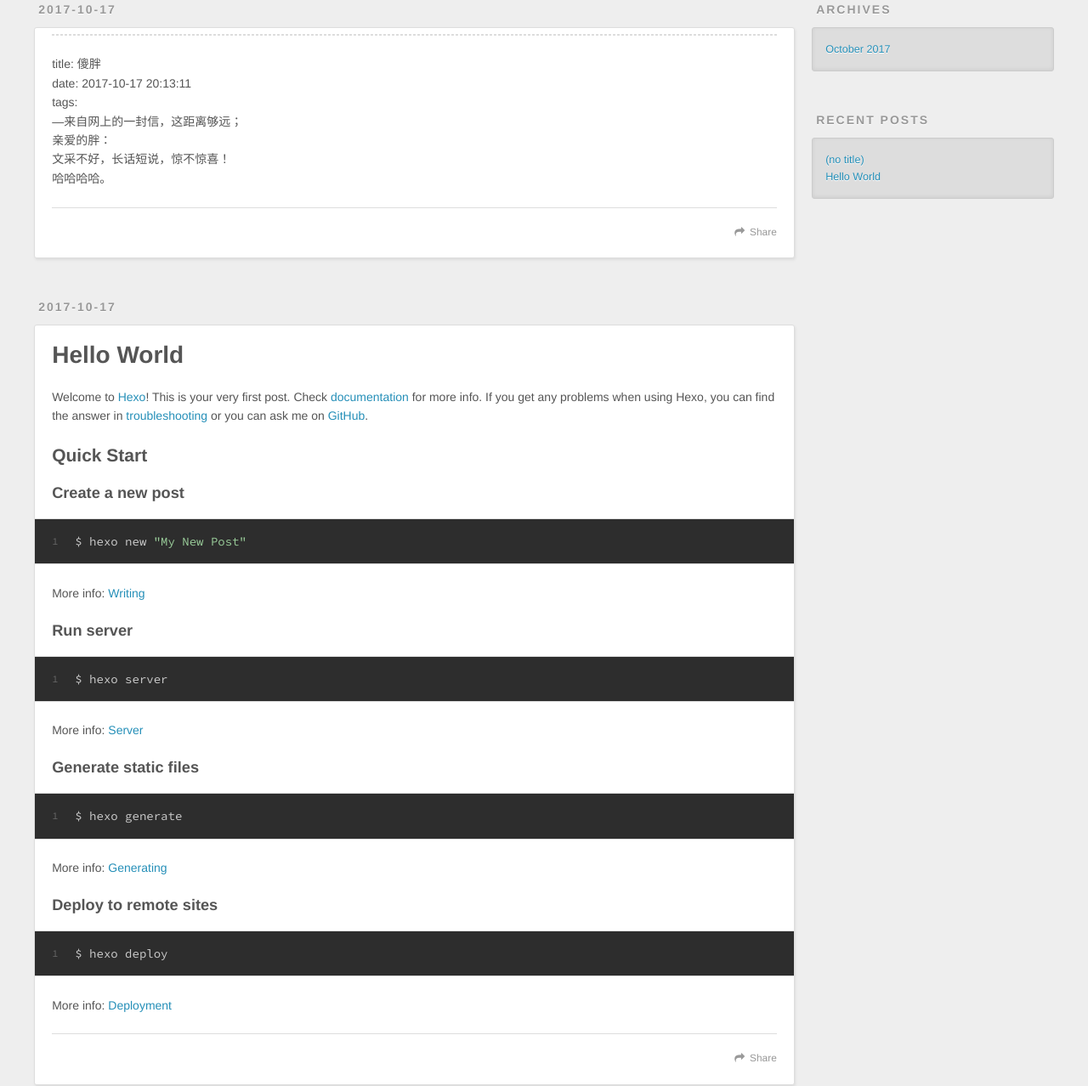
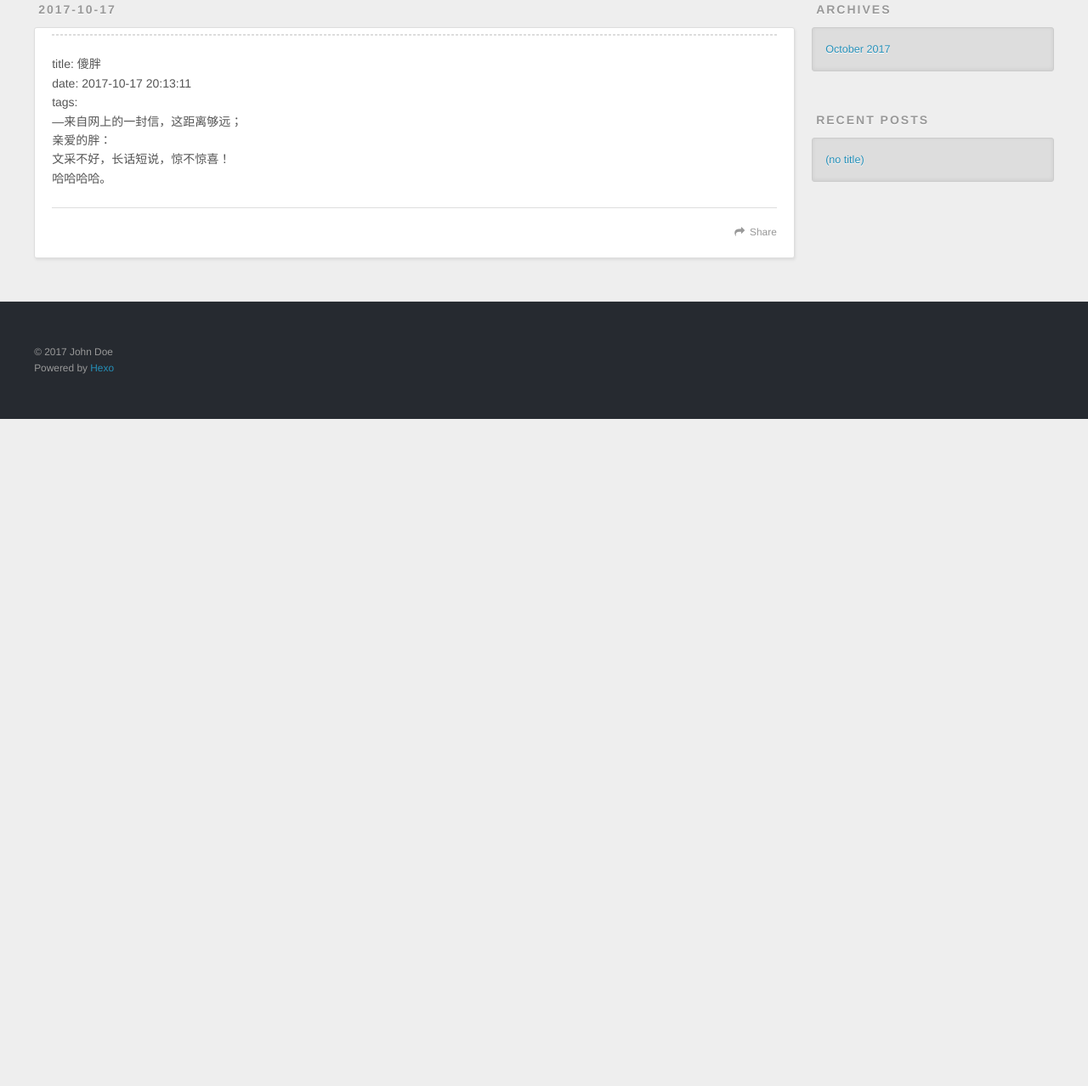
Before and after one commit to zhangsuying/zhangsuying.github.io, a plain HTML site: page index.html in a window 1280 px wide. Shown: the part 347-1625 px from the top of the page at 85% size. After the commit the page ends 840 px from the top, so only its background shows below. Drawn offline with nearby package versions, Linux system fonts and the light colour scheme.

Commit message:
Site updated: 2017-10-17 20:17:31

```diff
--- a/index.html
+++ b/index.html
@@ -79,52 +79,7 @@
 
     </div>
     <footer class="article-footer">
-      <a data-url="http://yoursite.com/2017/10/17/傻胖/" data-id="cj8vkpo6c0001c8m0mv15n9xz" class="article-share-link">Share</a>
-
-
-    </footer>
-  </div>
-
-</article>
-
-
-
-    <article id="post-hello-world" class="article article-type-post" itemscope itemprop="blogPost">
-  <div class="article-meta">
-    <a href="/2017/10/17/hello-world/" class="article-date">
-  <time datetime="2017-10-17T08:56:22.859Z" itemprop="datePublished">2017-10-17</time>
-</a>
-
-  </div>
-  <div class="article-inner">
-
-
-      <header class="article-header">
-
-
-    <h1 itemprop="name">
-      <a class="article-title" href="/2017/10/17/hello-world/">Hello World</a>
-    </h1>
-
-
-      </header>
-
-    <div class="article-entry" itemprop="articleBody">
-
-        <p>Welcome to <a href="https://hexo.io/" target="_blank" rel="external">Hexo</a>! This is your very first post. Check <a href="https://hexo.io/docs/" target="_blank" rel="external">documentation</a> for more info. If you get any problems when using Hexo, you can find the answer in <a href="https://hexo.io/docs/troubleshooting.html" target="_blank" rel="external">troubleshooting</a> or you can ask me on <a href="https://github.com/hexojs/hexo/issues" target="_blank" rel="external">GitHub</a>.</p>
-<h2 id="Quick-Start"><a href="#Quick-Start" class="headerlink" title="Quick Start"></a>Quick Start</h2><h3 id="Create-a-new-post"><a href="#Create-a-new-post" class="headerlink" title="Create a new post"></a>Create a new post</h3><figure class="highlight bash"><table><tr><td class="gutter"><pre><div class="line">1</div></pre></td><td class="code"><pre><div class="line">$ hexo new <span class="string">"My New Post"</span></div></pre></td></tr></table></figure>
-<p>More info: <a href="https://hexo.io/docs/writing.html" target="_blank" rel="external">Writing</a></p>
-<h3 id="Run-server"><a href="#Run-server" class="headerlink" title="Run server"></a>Run server</h3><figure class="highlight bash"><table><tr><td class="gutter"><pre><div class="line">1</div></pre></td><td class="code"><pre><div class="line">$ hexo server</div></pre></td></tr></table></figure>
-<p>More info: <a href="https://hexo.io/docs/server.html" target="_blank" rel="external">Server</a></p>
-<h3 id="Generate-static-files"><a href="#Generate-static-files" class="headerlink" title="Generate static files"></a>Generate static files</h3><figure class="highlight bash"><table><tr><td class="gutter"><pre><div class="line">1</div></pre></td><td class="code"><pre><div class="line">$ hexo generate</div></pre></td></tr></table></figure>
-<p>More info: <a href="https://hexo.io/docs/generating.html" target="_blank" rel="external">Generating</a></p>
-<h3 id="Deploy-to-remote-sites"><a href="#Deploy-to-remote-sites" class="headerlink" title="Deploy to remote sites"></a>Deploy to remote sites</h3><figure class="highlight bash"><table><tr><td class="gutter"><pre><div class="line">1</div></pre></td><td class="code"><pre><div class="line">$ hexo deploy</div></pre></td></tr></table></figure>
-<p>More info: <a href="https://hexo.io/docs/deployment.html" target="_blank" rel="external">Deployment</a></p>
-
-
-    </div>
-    <footer class="article-footer">
-      <a data-url="http://yoursite.com/2017/10/17/hello-world/" data-id="cj8vkpo640000c8m0kbswc7a5" class="article-share-link">Share</a>
+      <a data-url="http://yoursite.com/2017/10/17/傻胖/" data-id="cj8vkq99q0000p8m0i74qq25h" class="article-share-link">Share</a>
 
 
     </footer>
@@ -167,10 +122,6 @@
             <a href="/2017/10/17/傻胖/">(no title)</a>
           </li>
 
-          <li>
-            <a href="/2017/10/17/hello-world/">Hello World</a>
-          </li>
-
       </ul>
     </div>
   </div>
```
Also changed, not shown: 2017/10/17/傻胖/index.html (+1 -15 lines), archives/2017/10/index.html (+0 -23 lines), archives/2017/index.html (+0 -23 lines), archives/index.html (+0 -23 lines).
